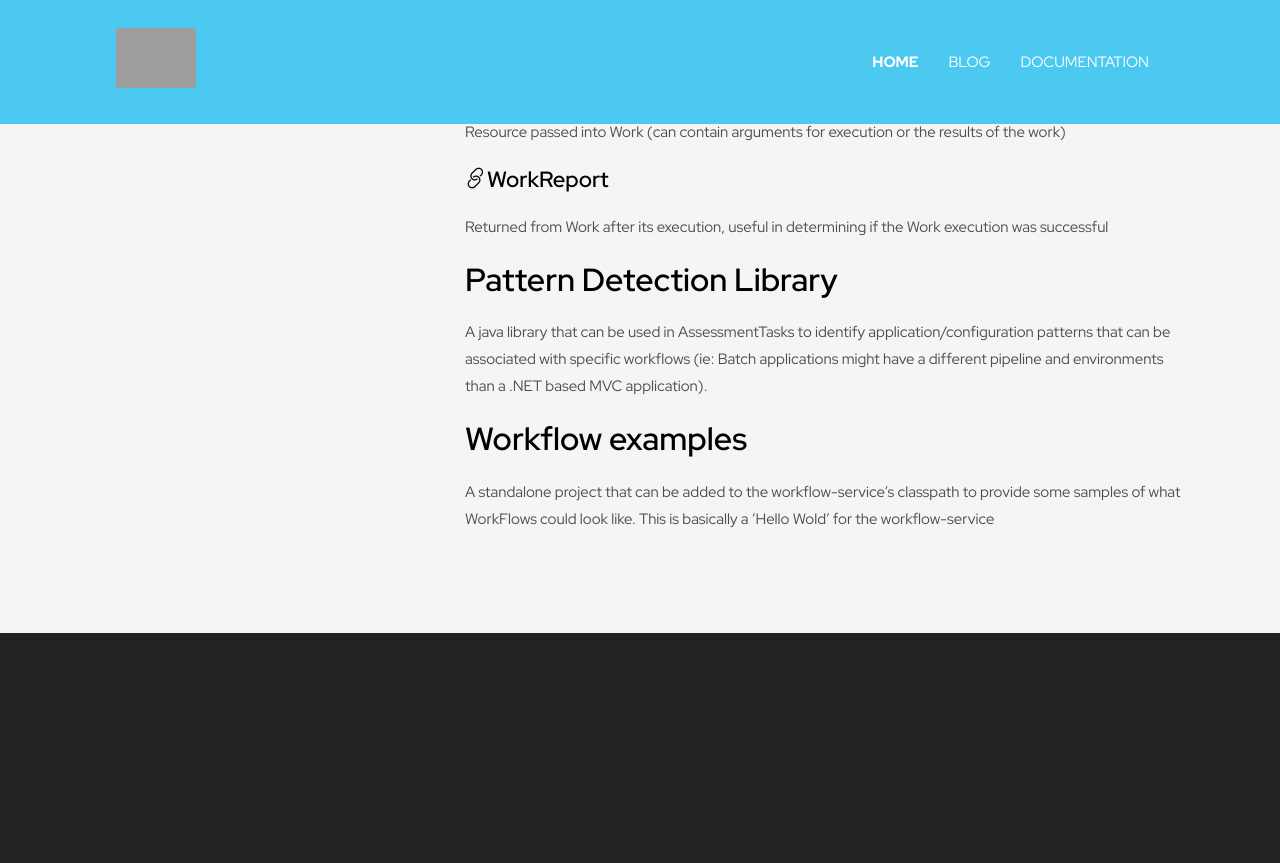
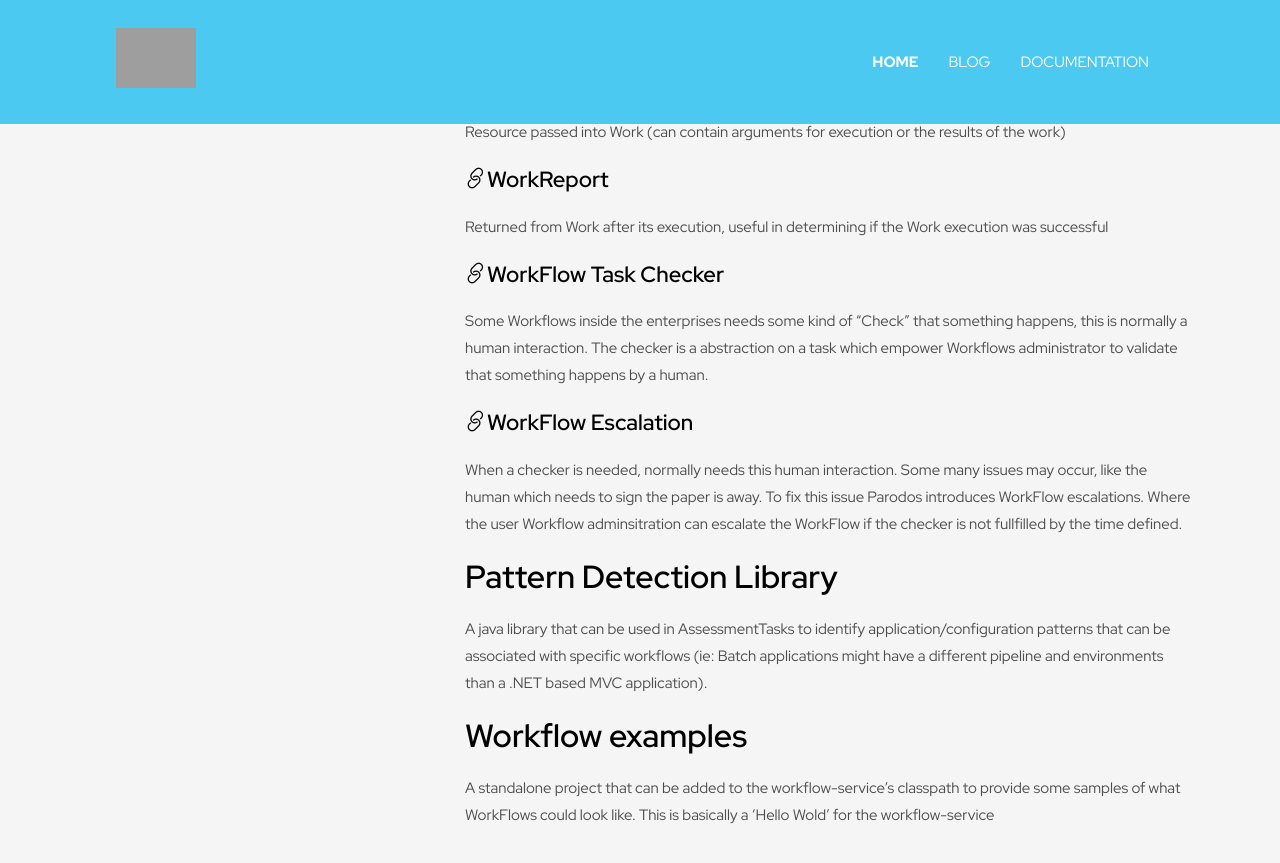
Before and after one commit to parodos-dev/parodos-dev.github.io, a Jekyll site: the page built from documentation/latest/intro/concepts.md, in a window 1280 px wide and 900 px high, scrolled down 1578 px. Shown: the top 863 px of the window. Built offline with Jekyll 4.4.1, drawn with Linux system fonts in a browser that asks for light colours; a script that is not in the unit is left out; grey boxes are pictures that could not be loaded.

Commit message:
Workflow-escalation
Signed-off-by: Eloy Coto <eloy.coto@acalustra.com>

```diff
--- a/documentation/latest/intro/concepts.md
+++ b/documentation/latest/intro/concepts.md
@@ -81,6 +81,23 @@ of the work)
 Returned from Work after its execution, useful in determining if the Work
 execution was successful
 
+### WorkFlow Task Checker
+
+Some Workflows inside the enterprises needs some kind of "Check" that something
+happens, this is normally a human interaction. The checker is a abstraction on
+a task which empower Workflows administrator to validate that something happens
+by a human.
+
+
+### WorkFlow Escalation
+
+When a checker is needed, normally needs this human interaction. Some many
+issues may occur, like the human which needs to sign the paper is away. To fix
+this issue Parodos introduces WorkFlow escalations. Where the user Workflow
+adminsitration can escalate the WorkFlow if the checker is not fullfilled by
+the time defined.
+
+
 # Pattern Detection Library
 
 A java library that can be used in AssessmentTasks to identify
```
